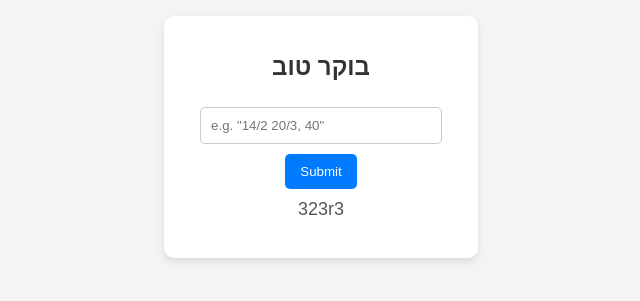
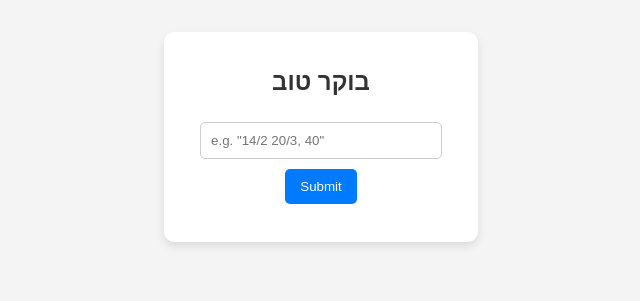
Before and after one commit to TrackMyPills/TrackMyPills.github.io, a plain HTML site: page index.html in a window 1280 px wide. Shown: the part 263-564 px from the top of the page, without its empty margins (319-959 px from the left). Drawn offline with Linux system fonts and the light colour scheme.

Commit message:
Update index.html

```diff
--- a/index.html
+++ b/index.html
@@ -24,7 +24,7 @@
         />
         <button onclick="displayOutput()">Submit</button>
       </form>
-      <p id="output">323r3</p>
+      <p id="output"></p>
     </div>
     <script src="script.js"></script>
   </body>
```
